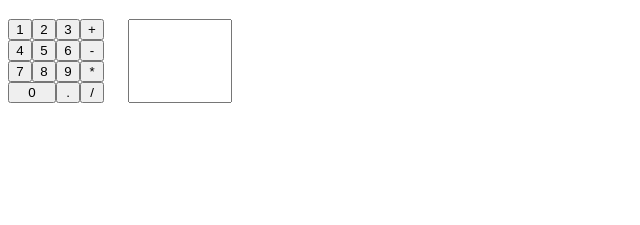
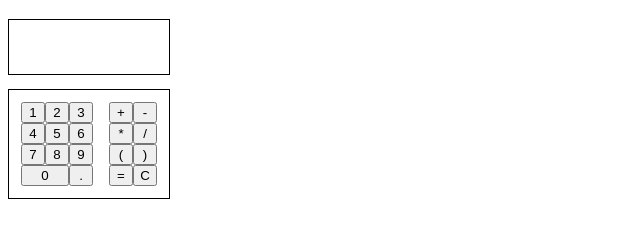
Before and after one commit to rgiantaglia/calculator, a plain HTML site: page index.html in a window 1280 px wide. Shown: the part 61-286 px from the top of the page, without its empty margins (0-640 px from the left). Drawn offline with Linux system fonts and the light colour scheme.

Commit message:
submit my solution for this project.

```diff
--- a/index.html
+++ b/index.html
@@ -11,13 +11,31 @@
 </head>
 <body>
     <h1>RG's Calculator</h1>
+    <div class="calculation">
+        <input class="math">
+        <input class="result">
+    </div>
+    <div class="container">
+        <div class="calculatorContainer">
+            <div class="calculator">
+                <div class="numbers"></div>
+                <div class="operators">
+                    <button class="symbol">+</button>
+                    <button class="symbol">-</button>
+                    <button class="symbol">*</button>
+                    <button class="symbol">/</button>
+                    <button class="symbol">(</button>
+                    <button class="symbol">)</button>
+                </div>
+            </div>
 
-    <div class="container">
-        <div class="numbers"></div>
-        <div class="operators"></div>
-        <div class="calculation">
-            <input class="math">
-        </div>
+            <div class="signs">
+                <button class="equalBtn">=</button>
+                <button class="clearBtn">C</button>
+            </div>
+    </div>
+
+
     </div>
 
 
--- a/javascript.js
+++ b/javascript.js
@@ -38,42 +38,11 @@ btnPeriod.classList.add('btnPeriod');
 btnPeriod.textContent = '.';
 zero.appendChild(btnPeriod);
 
-    //Add operators
-const operatorsContainer = document.querySelector('.operators');
-
-const operatorColumn = document.createElement('div');
-operatorColumn.classList.add('operatorColumn')
-operatorsContainer.appendChild(operatorColumn);
-
-    //Addition
-const operators = document.querySelector('.operatorColumn')
-const btnAdd = document.createElement('button');
-btnAdd.classList.add('addition');
-btnAdd.textContent = '+';
-operatorColumn.appendChild(btnAdd);
-
-    //Subtraction
-const btnSub = document.createElement('button');
-btnSub.classList.add('subtraction');
-btnSub.textContent = '-';
-operatorColumn.appendChild(btnSub);
-
-    //Multiplication
-const btnMult = document.createElement('button');
-btnMult.classList.add('multiplication');
-btnMult.textContent = '*';
-operatorColumn.appendChild(btnMult);
-
-    //Division
-const btnDiv = document.createElement('button');
-btnDiv.classList.add('division');
-btnDiv.textContent = '/';
-operatorColumn.appendChild(btnDiv);
-
 //Calculator
 
-const sum = function(a,b) {
-    return a + b;
+
+const sum = function(x,y) {
+    return x + y;
 }
 
 const sub = function(a,b) {
@@ -87,3 +56,52 @@ const mult = function(a,b) {
 const division = function(a,b) {
     return a / b;
 }
+
+let arr = [];
+
+const first = document.querySelectorAll('.calculator button').forEach(btn => btn.addEventListener('click', () => {
+
+    a = btn.innerText;
+    arr.push(a);
+
+    function adjustArr (arr) {
+        x = arr.join('');
+        return x;
+    }
+
+    function result(){
+        t = adjustArr(arr);
+        return t;
+    }
+    result();
+
+    const input = document.querySelector('input');
+    input.value = t;
+   return t;
+}));
+
+let result = document.querySelector('.equalBtn');
+result.addEventListener('click', () => {
+    function calculate (fn) {
+        return new Function('return ' + fn)();
+    }
+    calculate(t);
+    if (calculate(t) == 'Infinity' || calculate(t) == '-Infinity') {
+        alert ('You cannot dived a number by 0')
+        return 'Error';
+    }else {
+    console.log(calculate(t));
+
+    const inputResult = document.querySelector('.result');
+    inputResult.value = Math.round(calculate(t)*100)/100;
+    arr = [inputResult.value];
+    // arr = arr.push(Math.round(calculate(t)*100)/100);
+    }
+});
+
+let clear = document.querySelector('.clearBtn');
+clear.addEventListener('click', () => {
+    document.querySelector('.math').value = '';
+    document.querySelector('.result').value = '';
+    return arr = [];
+});
--- a/style.css
+++ b/style.css
@@ -2,8 +2,21 @@
 
 .container{
     display: flex;
+    width: 160px;
+    justify-content: center;
+    border: black solid 1px;
+}
 
+.calculator{
+    width: 160px;
+    display: flex;
+    margin-bottom: -21px;
+}
 
+.calculatorContainer{
+    margin-left: 24px;
+    padding-top: 12px;
+    padding-bottom: 12px;
 }
 
 .numbers{
@@ -41,17 +54,48 @@
     align-items: center;
 }
 
-.operatorColumn{
+.operators{
     display: flex;
-    flex-direction: column;
+    flex-wrap: wrap;
+    width: 64px;
+    height: 63px;
+    margin: 0px 16px;
+}
+
+.operators > *{
     width: 24px;
+
 }
 
 .calculation{
     display: flex;
-    margin-left: 24px;
+    flex-direction: column;
+    align-items: flex-end;
+    width: 160px;
+    border: black solid 1px;
+    margin-bottom: 14px;
 }
 
-.math{
+.calculation > *{
     width: 96px;
+    display: flex;
+    border-style: hidden;
+    text-align: right;
+    padding: 6px 12px 6px 0;
 }
+
+.signs {
+    display: flex;
+    justify-content: end;
+    width: 160px;
+}
+
+.signs > * {
+    display: flex;
+    width: 24px;
+    justify-content: center;
+}
+
+.clearBtn{
+    margin-right: 24px;
+}
```
